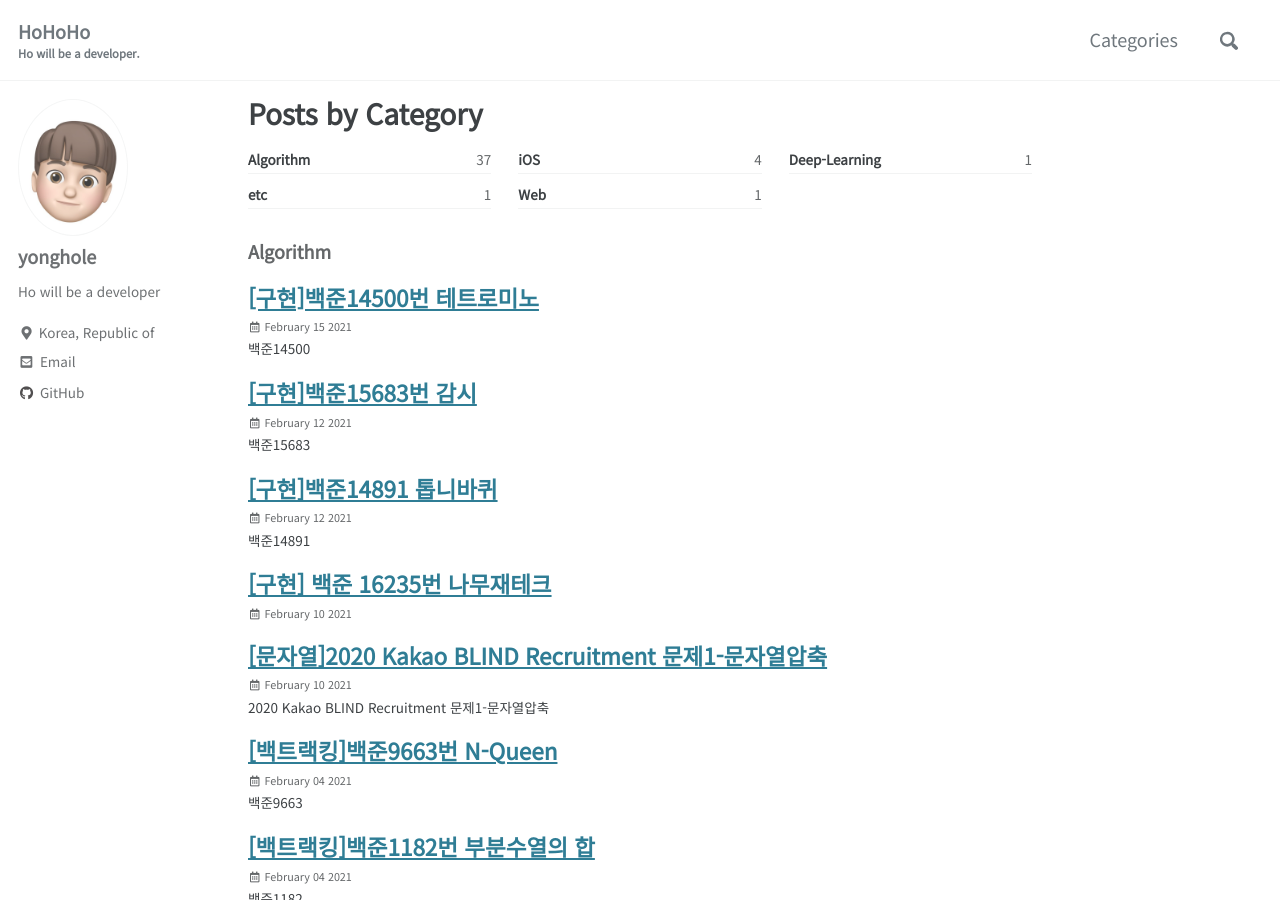
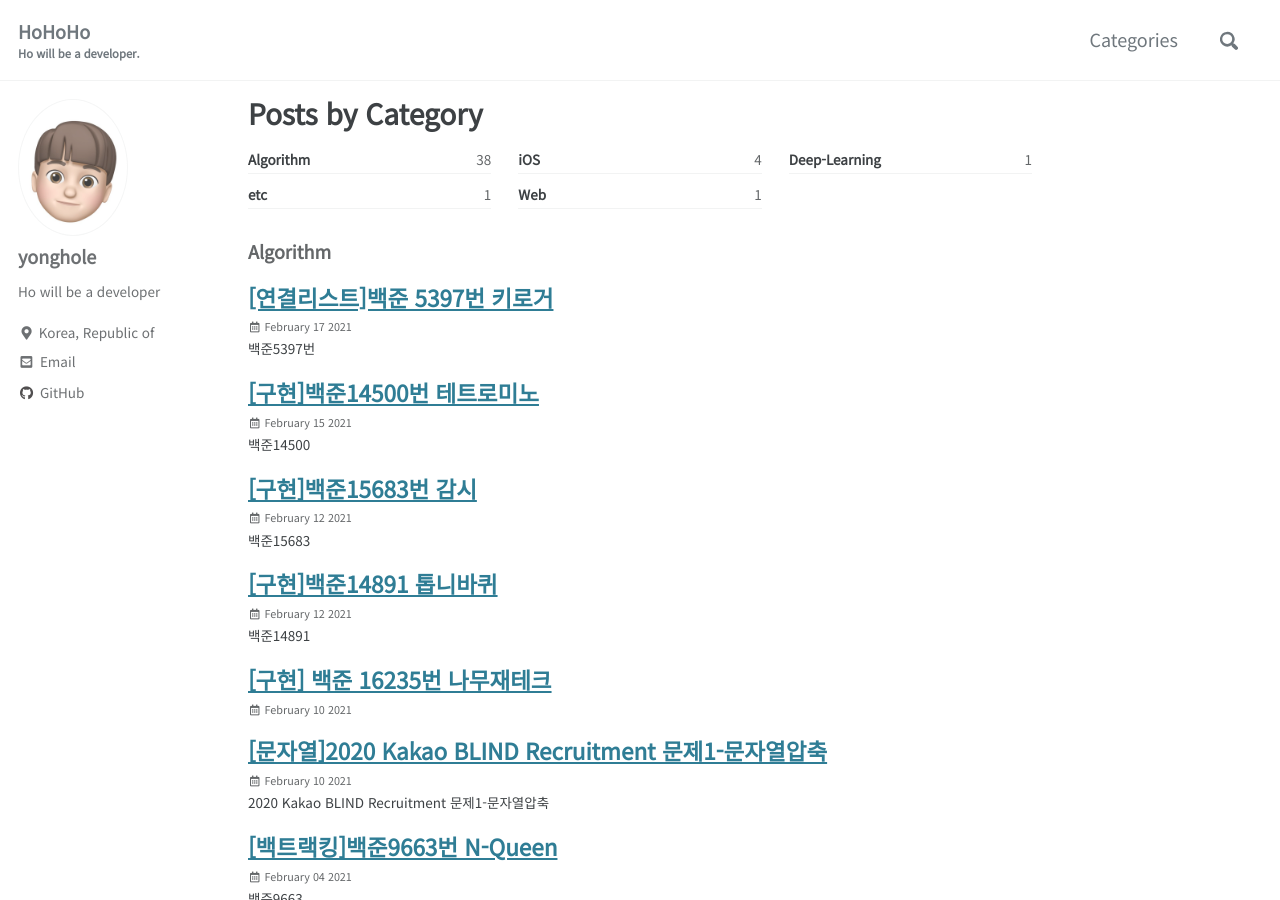
Before and after one commit to yonghole/yonghole.github.io, a Jekyll site: the page built from category-archive.md, in a window 1280 px wide and 900 px high. Built offline with Jekyll 4.4.1, drawn with Linux system fonts in a browser that asks for light colours; cached includes are drawn as plain includes.

```diff
--- a/_posts/백준5397번 12948bc9ffbb4cf598bfa39a63c9458d.md
+++ b/_posts/2021-02-17-BOJ5397.md
@@ -1,6 +1,12 @@
+---
+title: "[연결리스트]백준 5397번 키로거"
+date: 2021-02-17 02:23:18
+categories: Algorithm
+---
 # 백준5397번
 
-![%E1%84%87%E1%85%A2%E1%86%A8%E1%84%8C%E1%85%AE%E1%86%AB5397%E1%84%87%E1%85%A5%E1%86%AB%2012948bc9ffbb4cf598bfa39a63c9458d/_2021-02-17__2.02.15.png](%E1%84%87%E1%85%A2%E1%86%A8%E1%84%8C%E1%85%AE%E1%86%AB5397%E1%84%87%E1%85%A5%E1%86%AB%2012948bc9ffbb4cf598bfa39a63c9458d/_2021-02-17__2.02.15.png)
+![_2021-02-17__2 02 15](https://user-images.githubusercontent.com/55180768/108098804-2961a500-70c7-11eb-9480-3634a7aa0e0c.png)
+
 
 연결리스트를 사용하는 문제의 대표적인 유형 중 하나는 텍스트 편집기 혹은 텍스트 입력기를 구현하는 문제이다.
 
```
